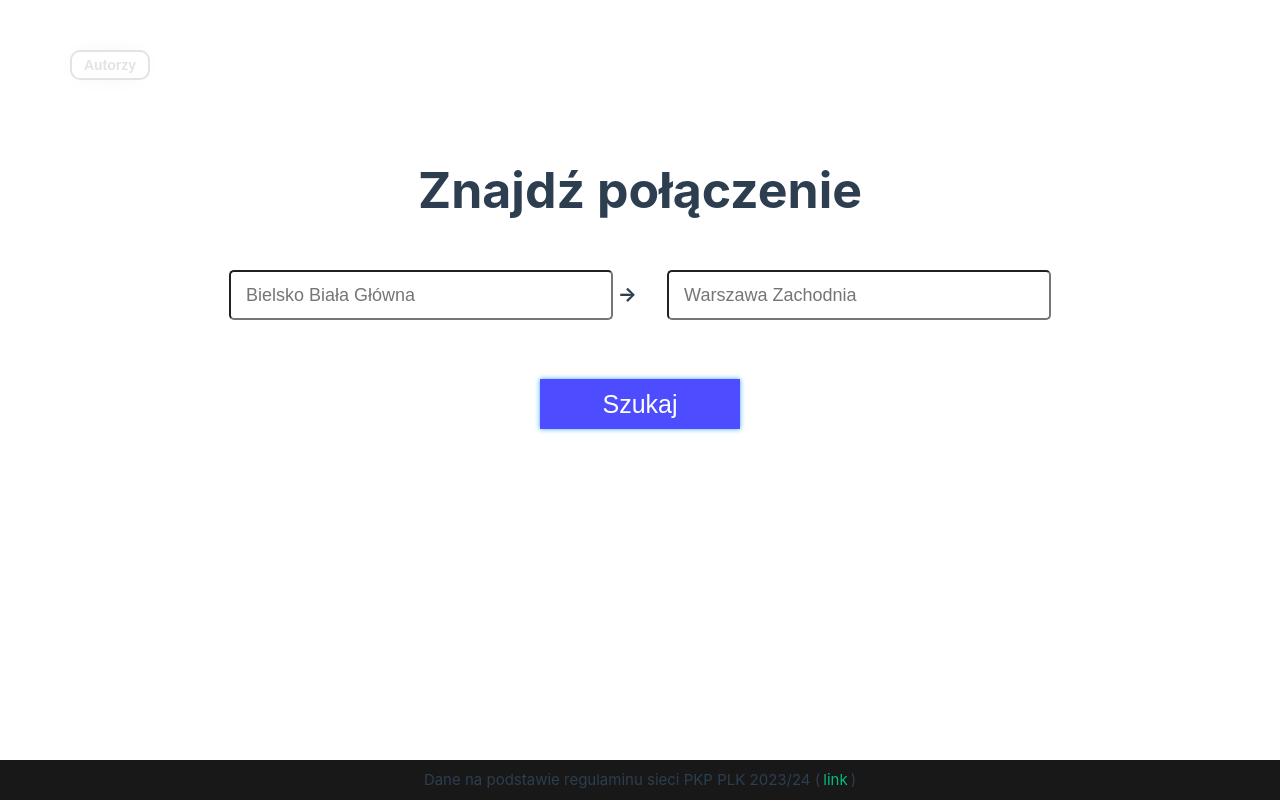
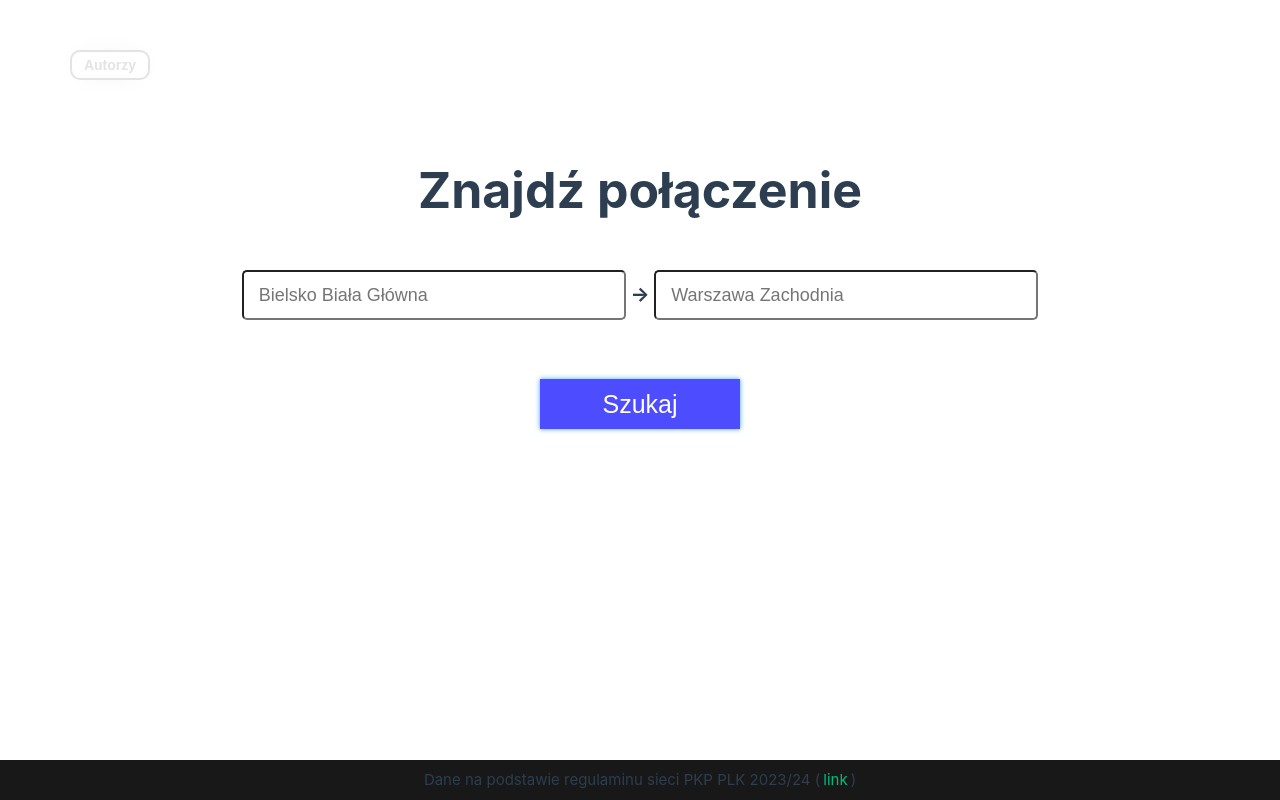
Before and after one commit to JakubJKrawczyk/TrainStationRepo, a Vue app: page / in a window 1280 px wide. Built offline with nearby package versions, Linux system fonts and the light colour scheme.

Commit message:
strzałka v3

```diff
--- a/src/assets/css/SearchSegment.css
+++ b/src/assets/css/SearchSegment.css
@@ -33,9 +33,9 @@
   font-size: 18px;
   padding-left: 15px;
 }
-.inputs input:nth-of-type(2) {
-  margin-left: 2vw;
-}
+/*.inputs input:nth-of-type(2) {*/
+/*  margin-left: 2vw;*/
+/*}*/
 
 .segment #SearchRouteBtn {
   width: 200px;
```
